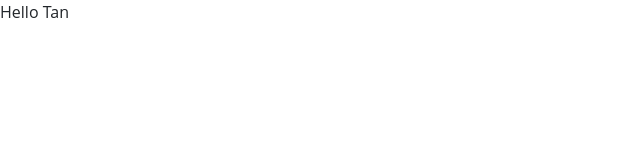
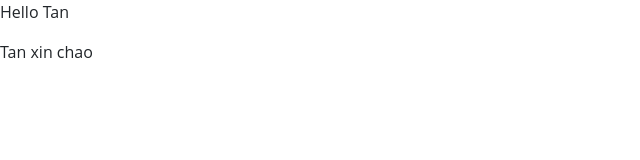
Before and after one commit to TranDinhKhoiNguyen512/Commercial-Web-App, a plain HTML site: page FinalProjectWAD/index.html in a window 1280 px wide. Shown: the whole page, without its empty margins (0-640 px from the left). Drawn offline with nearby package versions, Linux system fonts and the light colour scheme.

Commit message:
push test

```diff
--- a/FinalProjectWAD/index.html
+++ b/FinalProjectWAD/index.html
@@ -34,7 +34,9 @@
     </header>
 
     <!-- FOOTER -->
-    <footer></footer>
+    <footer>
+        <p>Tan xin chao</p>
+    </footer>
 
     <!-- JQUERY -->
     <script src="https://cdnjs.cloudflare.com/ajax/libs/jquery/3.6.0/jquery.min.js"
```
